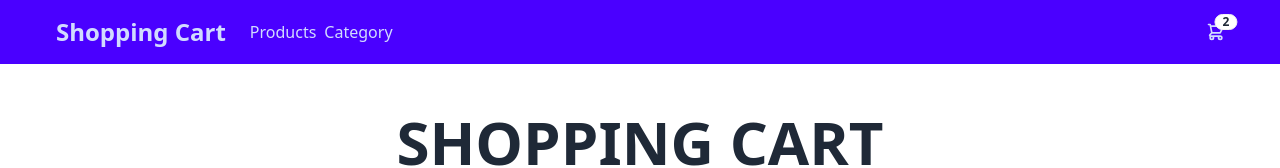
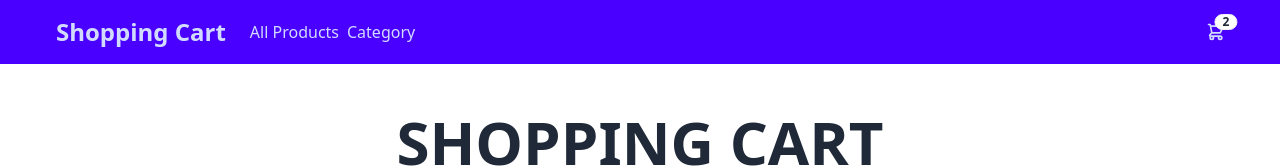
Before and after one commit to youyoumu/shopping-cart, a React (Vite) app: page / in a window 1280 px wide. Shown: the top 168 px of the page. Built offline with nearby package versions, Linux system fonts and the light colour scheme.

Commit message:
Rename navbar menu

```diff
--- a/src/routes/Index.jsx
+++ b/src/routes/Index.jsx
@@ -15,7 +15,7 @@ export default function Index() {
             <Link to="/" className="text-2xl font-bold mx-4">
               Shopping Cart
             </Link>
-            <Link to="/products">Products</Link>
+            <Link to="/products">All Products</Link>
             <div className="dropdown dropdown-hover">
               <div tabIndex={0} role="button">
                 Category
```
